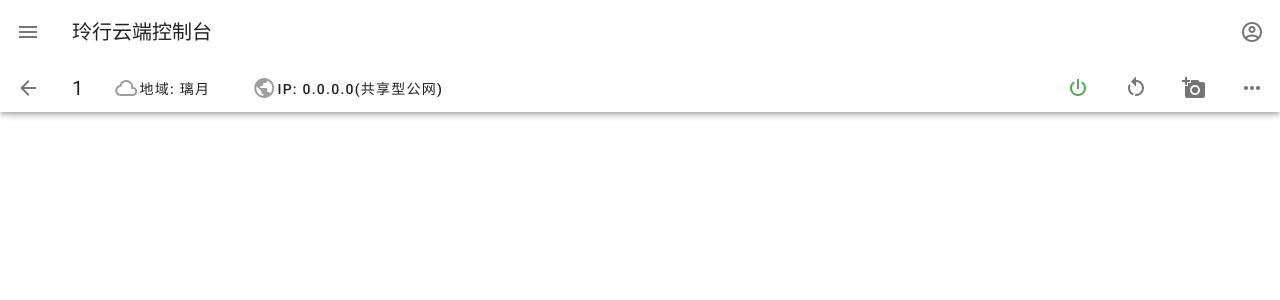
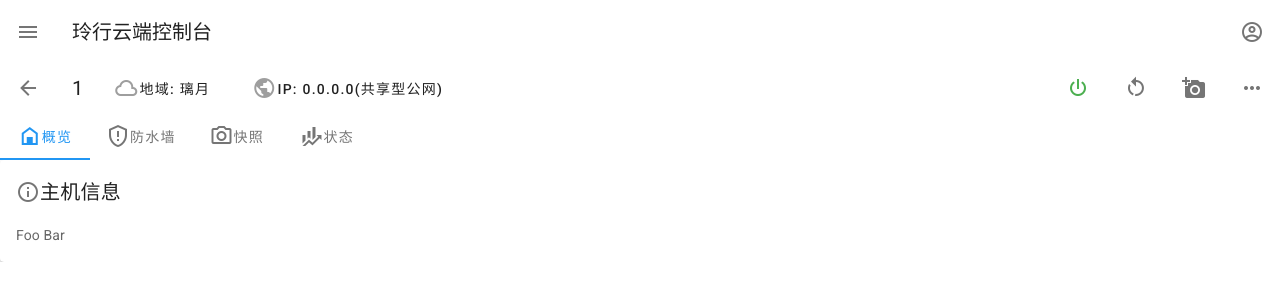
Before and after one commit to Incloudify/consolify-frontend, a Nuxt app: page /mcs/productdetail/1 in a window 1280 px wide. Shown: the top 300 px of the page. Built offline with nearby package versions, Linux system fonts and the light colour scheme.

Commit message:
feat: mcs实例页增加tabs

```diff
--- a/pages/mcs/productdetail/_id.vue
+++ b/pages/mcs/productdetail/_id.vue
@@ -1,6 +1,7 @@
 <!-- 实例详情页 传入id -->
 <template>
   <div>
+    <!-- 顶部工具条 开始 -->
     <v-toolbar dense>
       <v-btn icon>
         <v-icon>
@@ -154,6 +155,59 @@
         </v-list>
       </v-menu>
     </v-toolbar>
+    <!-- 顶部工具条 结束 -->
+    <v-tabs>
+      <!-- 标签页 开始 -->
+      <v-tab
+        href="#home"
+      >
+        <v-icon>
+          mdi-home-variant-outline
+        </v-icon>
+        概览
+      </v-tab>
+      <v-tab>
+        <v-icon>
+          mdi-shield-alert-outline
+        </v-icon>
+        防水墙
+      </v-tab>
+      <v-tab>
+        <v-icon>
+          mdi-camera-outline
+        </v-icon>
+        快照
+      </v-tab>
+      <v-tab>
+        <v-icon>
+          mdi-finance
+        </v-icon>
+        状态
+      </v-tab>
+      <!-- 标签页 结束 -->
+      <!-- 标签内容 开始 -->
+      <!-- 总览 -->
+      <v-tab-item
+        value="home"
+      >
+        <v-row>
+          <v-col>
+            <v-card>
+              <v-card-title>
+                <v-icon>
+                  mdi-information-outline
+                </v-icon>
+                主机信息
+              </v-card-title>
+              <v-card-text>
+                Foo Bar
+              </v-card-text>
+            </v-card>
+          </v-col>
+        </v-row>
+      </v-tab-item>
+      <!-- 标签内容 结束 -->
+    </v-tabs>
   </div>
 </template>
 
```
